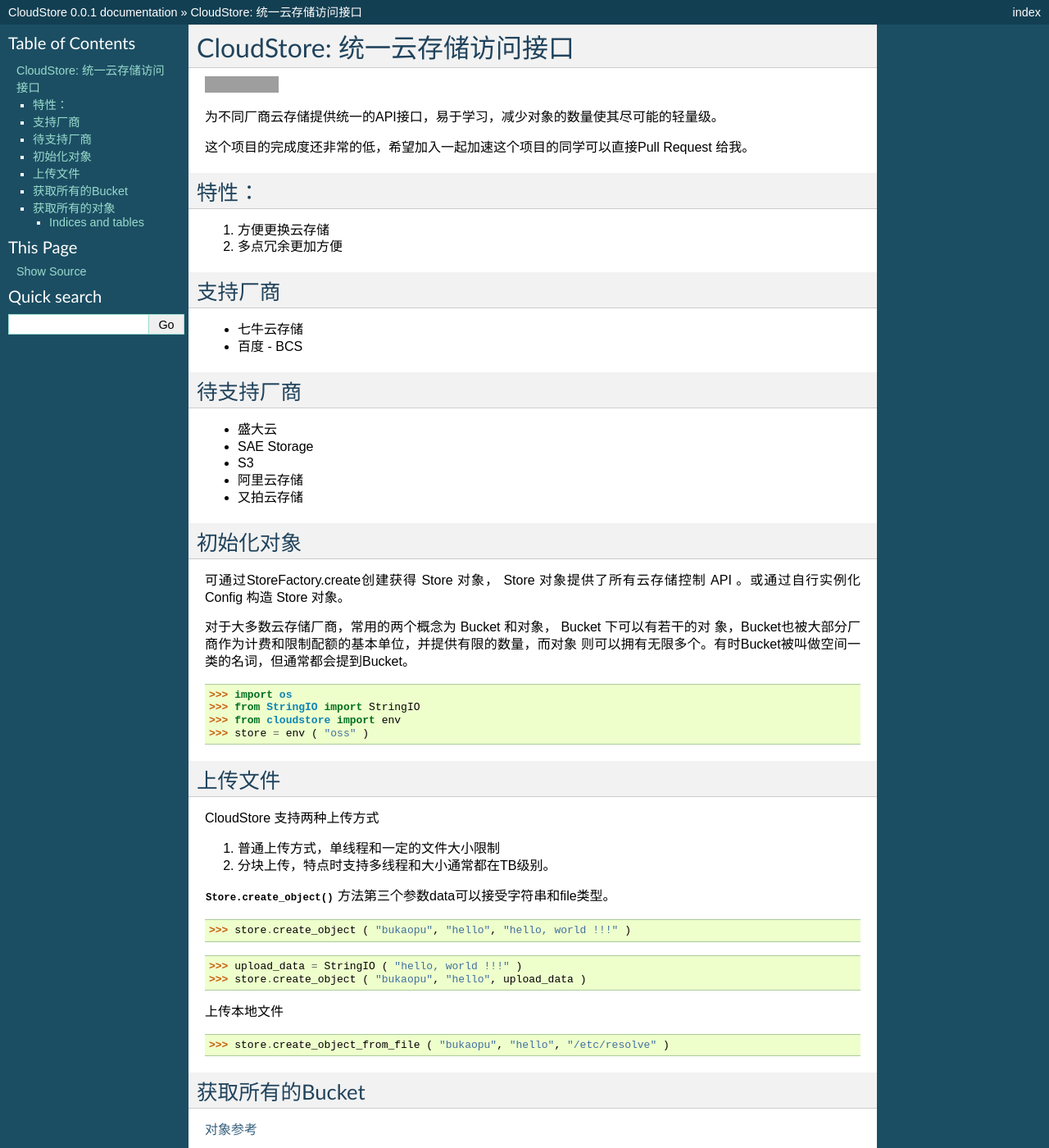
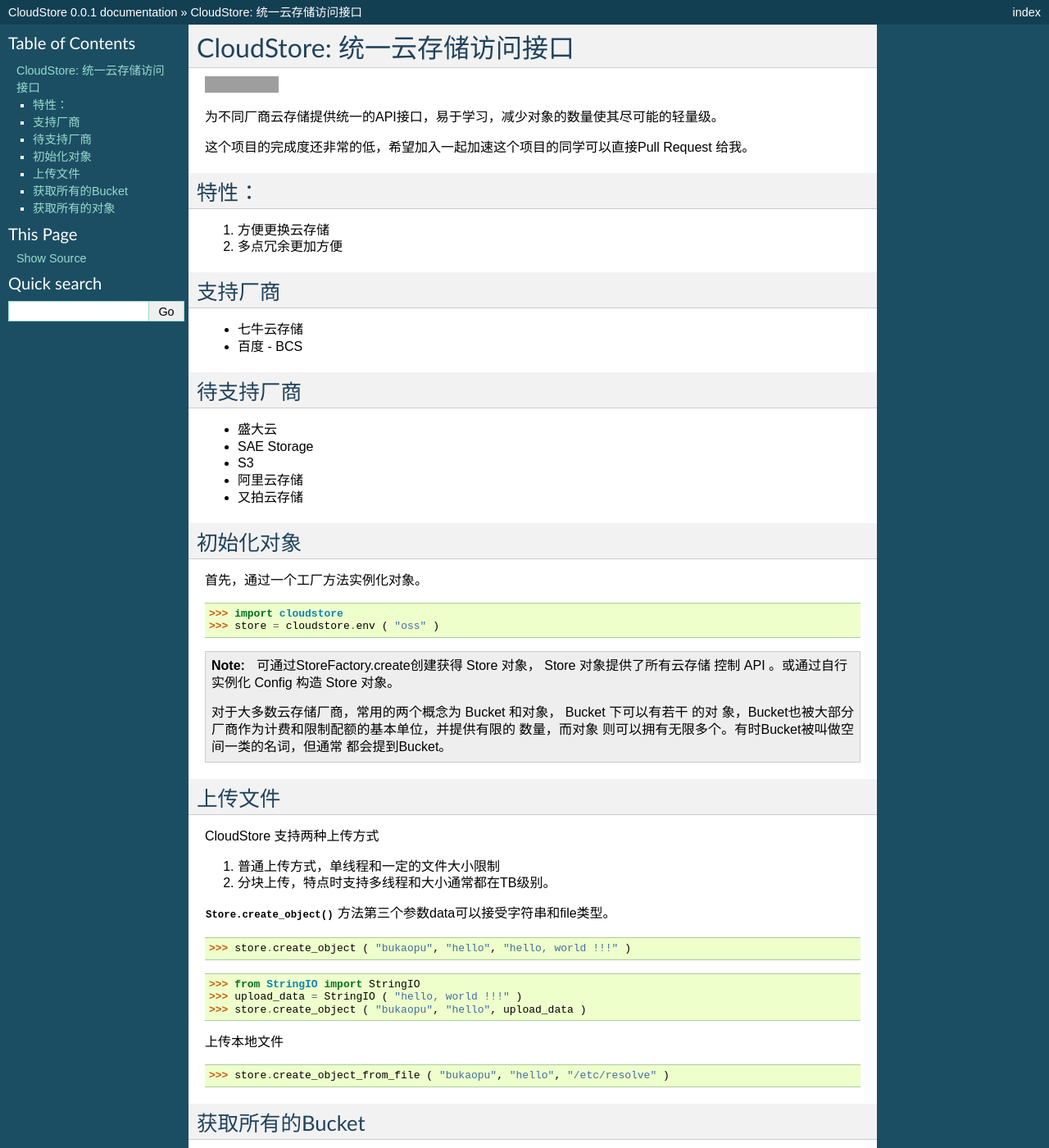
Before and after one commit to imcj/libstorages, a Sphinx documentation site: the page built from docs/source/index.rst, in a window 1280 px wide and 1400 px high. Shown: the whole window at 82% size. Built offline with Sphinx 7.4.7, drawn with Linux system fonts in a browser that asks for light colours; formulas are drawn with MathJax 3; some of the changed text lies outside the part shown; grey boxes are pictures that could not be loaded.

Commit message:
整理一下。

```diff
--- a/docs/source/index.rst
+++ b/docs/source/index.rst
@@ -34,17 +34,20 @@
 初始化对象
 -----------
 
-可通过StoreFactory.create创建获得 Store 对象， Store 对象提供了所有云存储控制
-API 。或通过自行实例化 Config 构造 Store 对象。
+首先，通过一个工厂方法实例化对象。
 
-对于大多数云存储厂商，常用的两个概念为 Bucket 和对象， Bucket 下可以有若干的对
-象，Bucket也被大部分厂商作为计费和限制配额的基本单位，并提供有限的数量，而对象
-则可以拥有无限多个。有时Bucket被叫做空间一类的名词，但通常都会提到Bucket。
+>>> import cloudstore
+>>> store = cloudstore.env ( "oss" )
 
->>> import os
->>> from StringIO import StringIO
->>> from cloudstore import env
->>> store = env ( "oss" )
+.. note::
+
+    可通过StoreFactory.create创建获得 Store 对象， Store 对象提供了所有云存储
+    控制    API 。或通过自行实例化 Config 构造 Store 对象。
+
+    对于大多数云存储厂商，常用的两个概念为 Bucket 和对象， Bucket 下可以有若干
+    的对    象，Bucket也被大部分厂商作为计费和限制配额的基本单位，并提供有限的
+    数量，而对象    则可以拥有无限多个。有时Bucket被叫做空间一类的名词，但通常
+    都会提到Bucket。
 
 上传文件
 ---------
@@ -79,17 +83,3 @@
 
 >>> store.get_all_objects ( "bukaopu", delimiter = "/" )
 [<CommonPrefix: "avatar/">, <CommonPrefix: "css/">, <CommonPrefix: "highlight/">, <CommonPrefix: "icons/">, <CommonPrefix: "img/">, <CommonPrefix: "js/">, <Object: .gitignore>, <Object: rubygems-1.3.6.tgz>]
-
-Contents:
-
-.. toctree::
-   :maxdepth: 2
-
-
-
-Indices and tables
-==================
-
-* :ref:`genindex`
-* :ref:`modindex`
-* :ref:`search`
```
Also changed, not shown: other parts of docs/source/index.rst (+1 -0 lines).
